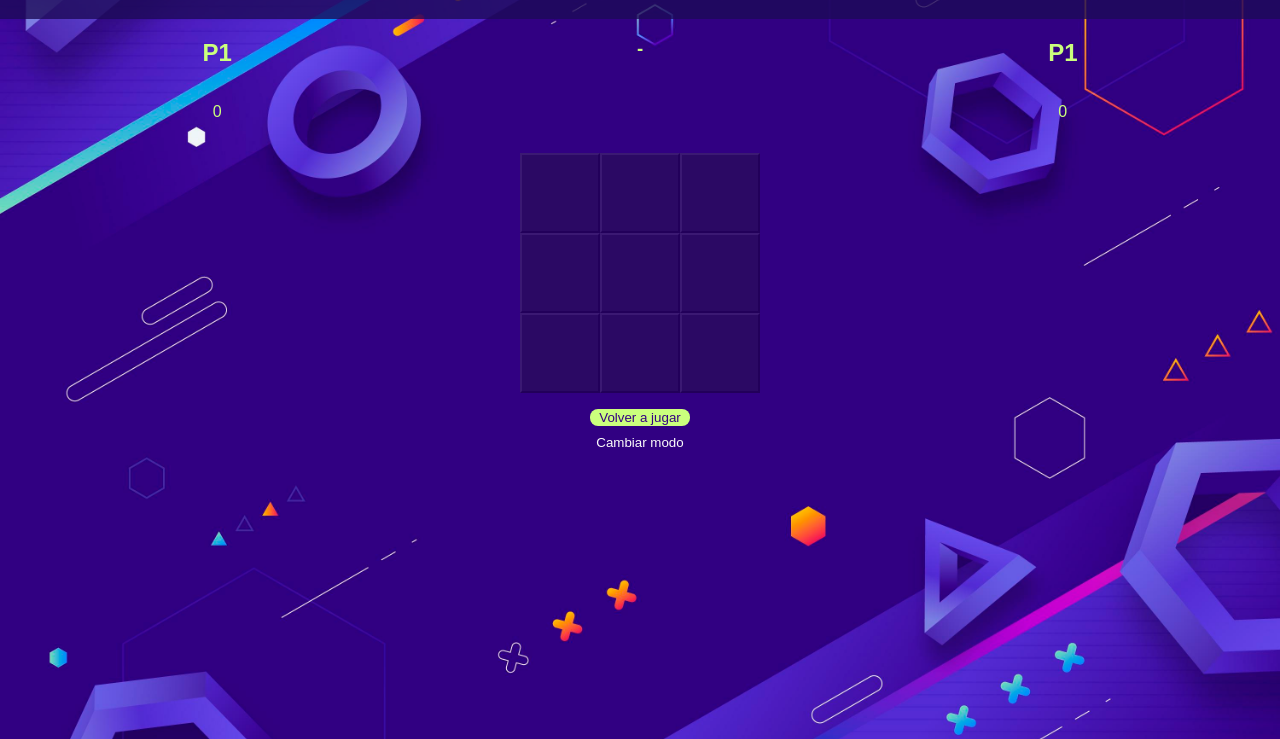
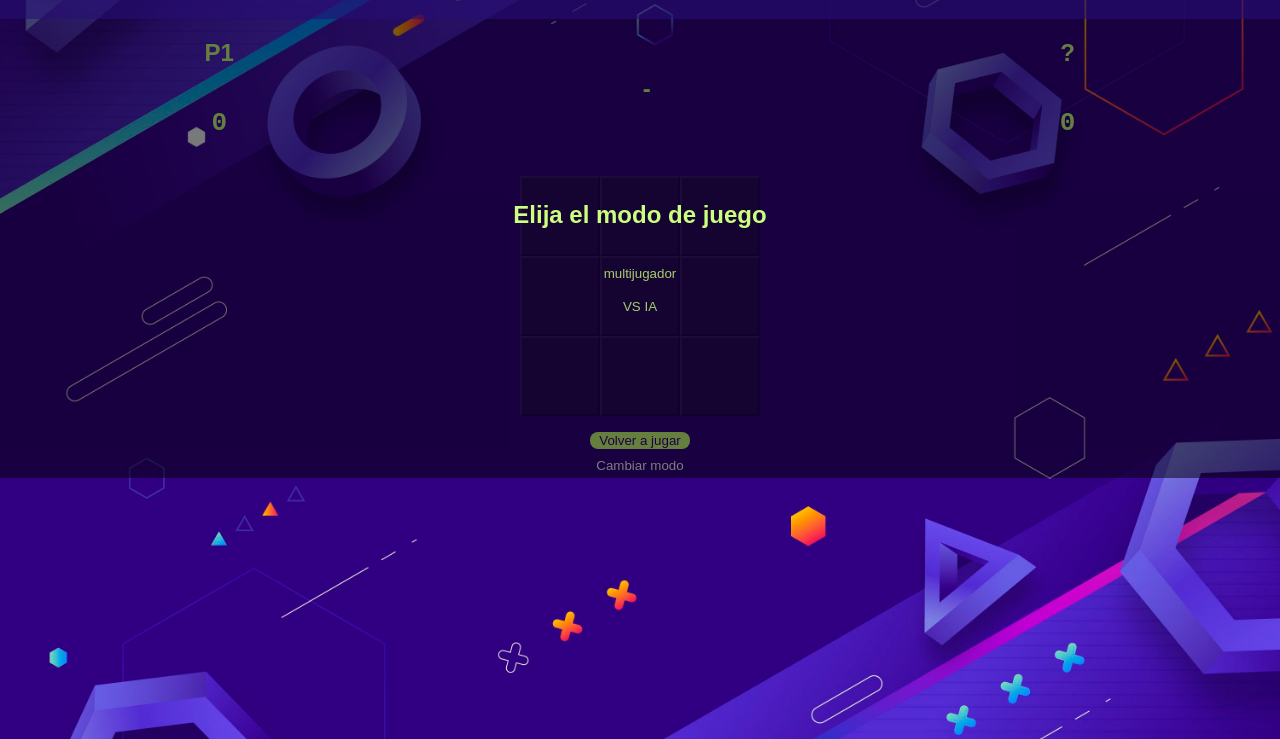
Before and after one commit to CaelusR/tres-en-raya, a plain HTML site: page index.html in a window 1280 px wide. Shown: the part 61-800 px from the top of the page. Drawn offline with Linux system fonts and the light colour scheme; a web font is replaced by a local one.

Commit message:
doc:Añadimos la interfaz para el modo de juego

```diff
--- a/index.html
+++ b/index.html
@@ -15,18 +15,24 @@
         <h1 class="cabecera__titulo">Tres en raya</h1>
     </header>
     <main class="principal">
+        <section class="modo__juego">
+            <article class="juego__conf">
+                <h2>Elija el modo de juego</h2>
+                <button class="conf--boton">multijugador</button>
+                <button class="conf--boton">VS IA</button>
+            </article>
+        </section>
         <section class="marcador">
             <article class="marcador__p">
                 <h2 class="marcador__p1 p--identificador">P1</h2>
-                <p class="marcador__p1 p--contador">0</p>
+                <h2 class="marcador__p1 p--contador">0</h2>
             </article>
-
             <article class="espaciador">
-                <h3>-</h3>
+                <h2>-</h2>
             </article>
             <article class="marcador__p">
-                <h2 class="marcador__p p--identificador">P1</h2>
-                <p class="marcador__p p--contador">0</p>
+                <h2 id="p2" class="marcador__p p--identificador">?</h2>
+                <h2 class="marcador__p p--contador">0</h2>
             </article>
         </section>
         <section class="tablero">
@@ -46,5 +52,6 @@
             <button class="configuracion__conf">Cambiar modo</button>
         </section>
     </main>
+    <script src="script.js" type="module"></script>
 </body>
 </html>
--- a/juego.js
+++ b/juego.js
@@ -0,0 +1,18 @@
+let p2 = document.getElementById("p2");
+let displayConf = document.querySelector(".modo__juego");
+let boton=document.querySelector(".conf--boton");
+//elegimos el modo de juego
+function modoJuego(e){
+    if(e.target.innerHTML==="VS IA") p2.innerHTML = "IA";
+    else                       p2.innerHTML = "P2";
+    displayConf.style.display = `none`;
+}
+function cambiarConf() {
+    displayConf.style=`display: visible`;
+}
+//exprtamos las funciones
+const funciones = {
+    modoJuego,
+    cambiarConf
+}
+export default funciones
--- a/script.js
+++ b/script.js
@@ -0,0 +1,12 @@
+import juego from "./juego.js";//importando modulo de juego.js
+const {modoJuego, cambiarConf} = juego;
+let btnModoJuego = document.querySelector(".juego__conf");
+let btnCambiarModo = document.querySelector(".configuracion");
+
+btnModoJuego.addEventListener("click", (e)=>{
+    console.log(e);
+    if(e.target && e.target.classList.contains("conf--boton")) modoJuego(e);
+});
+btnCambiarModo.addEventListener("click", (e)=>{
+    if(e.target && e.target.classList.contains("configuracion__conf")) cambiarConf();
+})
--- a/style.css
+++ b/style.css
@@ -27,10 +27,32 @@ body {
     align-items: center;
     justify-content: space-around;
     gap: 1em;
+    color: rgb(203, 255, 125);
+    position: relative
 }
-
+.modo__juego {
+    position: absolute;
+    z-index: 2;
+    height: 100%;
+    width: 100%;
+    display: flex;
+    flex-direction: column;
+    justify-content: center;
+    align-items: center;
+    background-color: rgba(0, 0, 0, 0.5);
+}
+.juego__conf {
+    display: flex;
+    flex-direction: column;
+    gap: 1em;
+}
+.conf--boton {
+    color: inherit;
+    opacity: 0.8;
+    background: none;
+    border: none;
+}
 .marcador {
-    color: rgb(203, 255, 125);
     width: 100%;
     display: flex;
     justify-content: space-around;
@@ -39,6 +61,16 @@ body {
     display: flex;
     flex-direction: column;
     align-items: center;
+}
+.p--contador{
+    font-family: monospace;
+    font-size: 2em;
+}
+.espaciador {
+    display: flex;
+    flex-direction: column;
+    justify-content: center;
+
 }
 .tablero{
     background: rgb(32, 31, 34);
```
